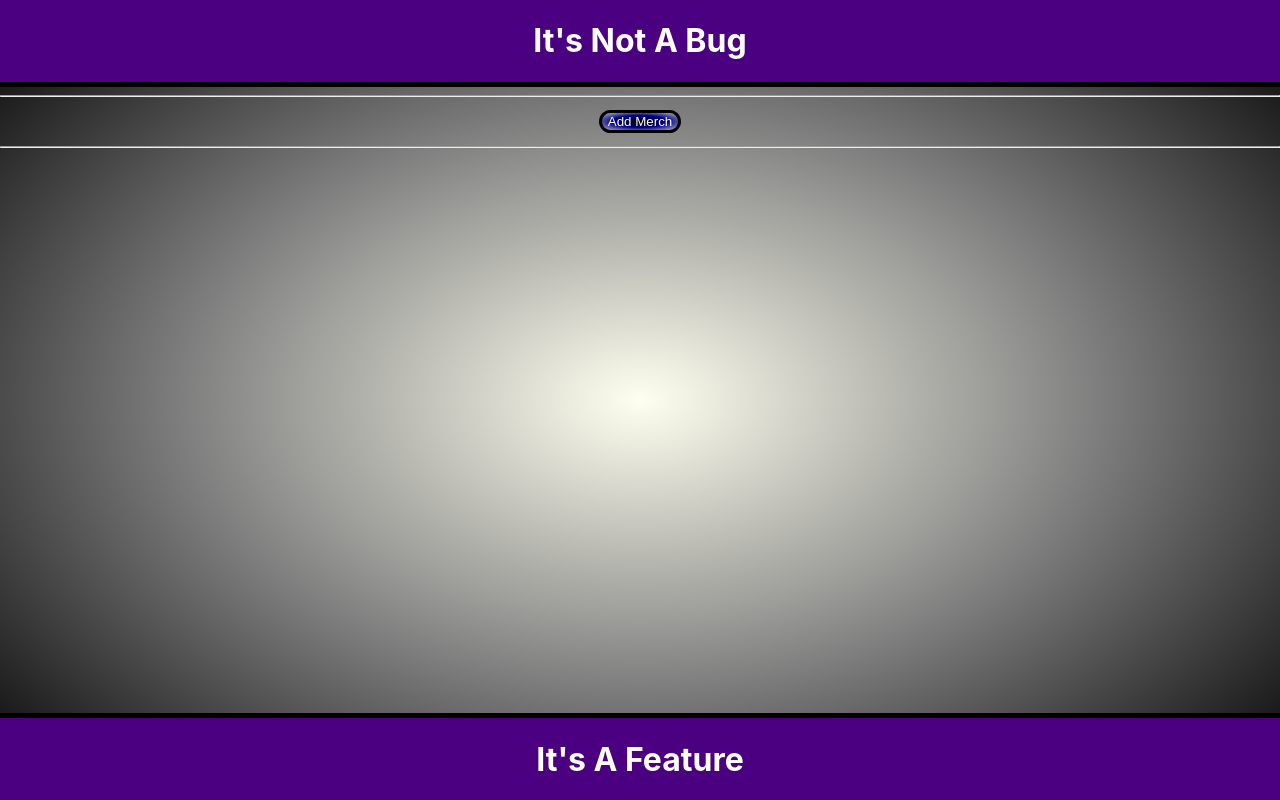
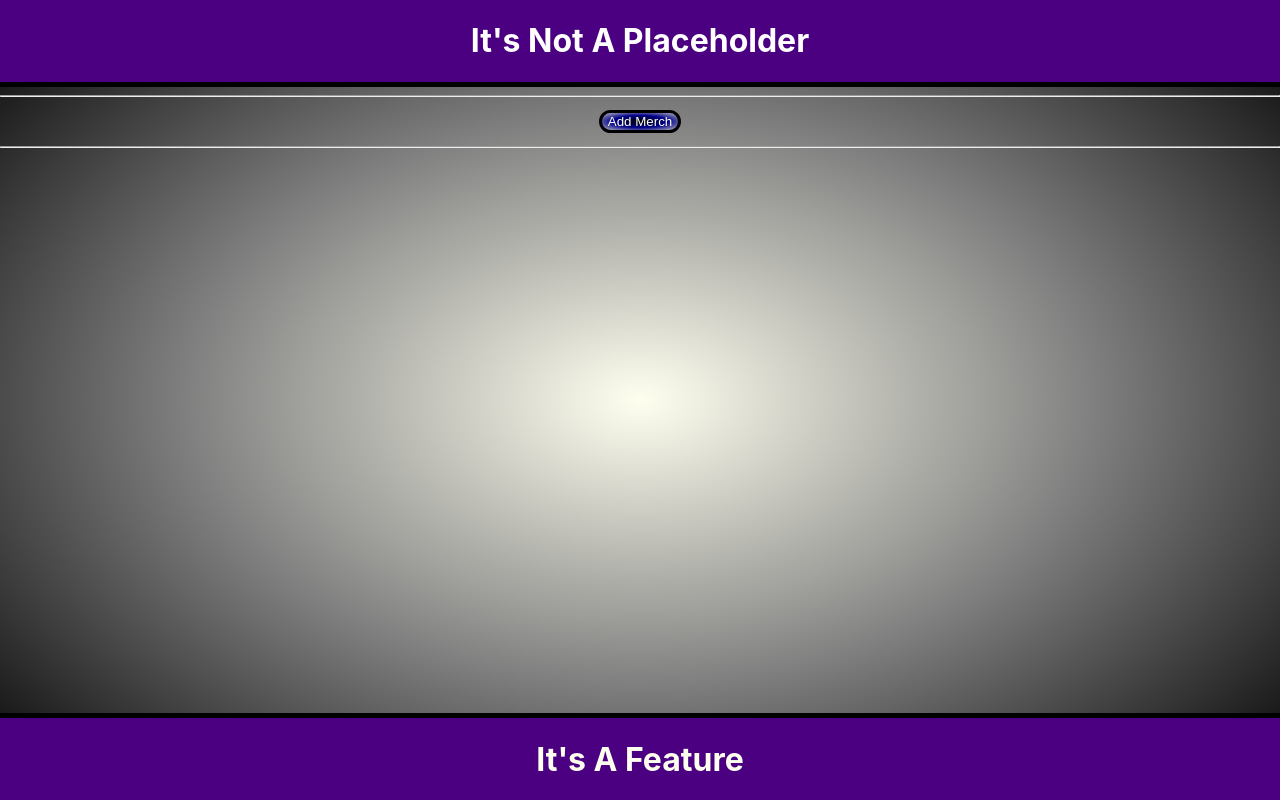
Before and after one commit to zakkreyshort/MerchSite, a React (Create React App) app: page / in a window 1280 px wide. Built offline with nearby package versions, Linux system fonts and the light colour scheme.

Commit message:
Add styling elements
Co-authored-by: Zakkrey Short <zakkreyjshort@gmail.com>
Co-authored-by: Joseph <45412175+fractalscape13@users.noreply.github.com>

```diff
--- a/src/Components/App.css
+++ b/src/Components/App.css
@@ -16,6 +16,7 @@ button {
 button:hover {
   opacity: .6;
   cursor: pointer;
+  border: 3px solid ivory;
 }
 
 input {
--- a/src/Components/Layout/Header.js
+++ b/src/Components/Layout/Header.js
@@ -3,7 +3,7 @@ import React from "react";
 const Header = () => {
   return(
     <div style={styleHeader}>
-      <h1>It's Not A Bug</h1>
+      <h1>It's Not A Placeholder</h1>
     </div>
   );
 };
```
